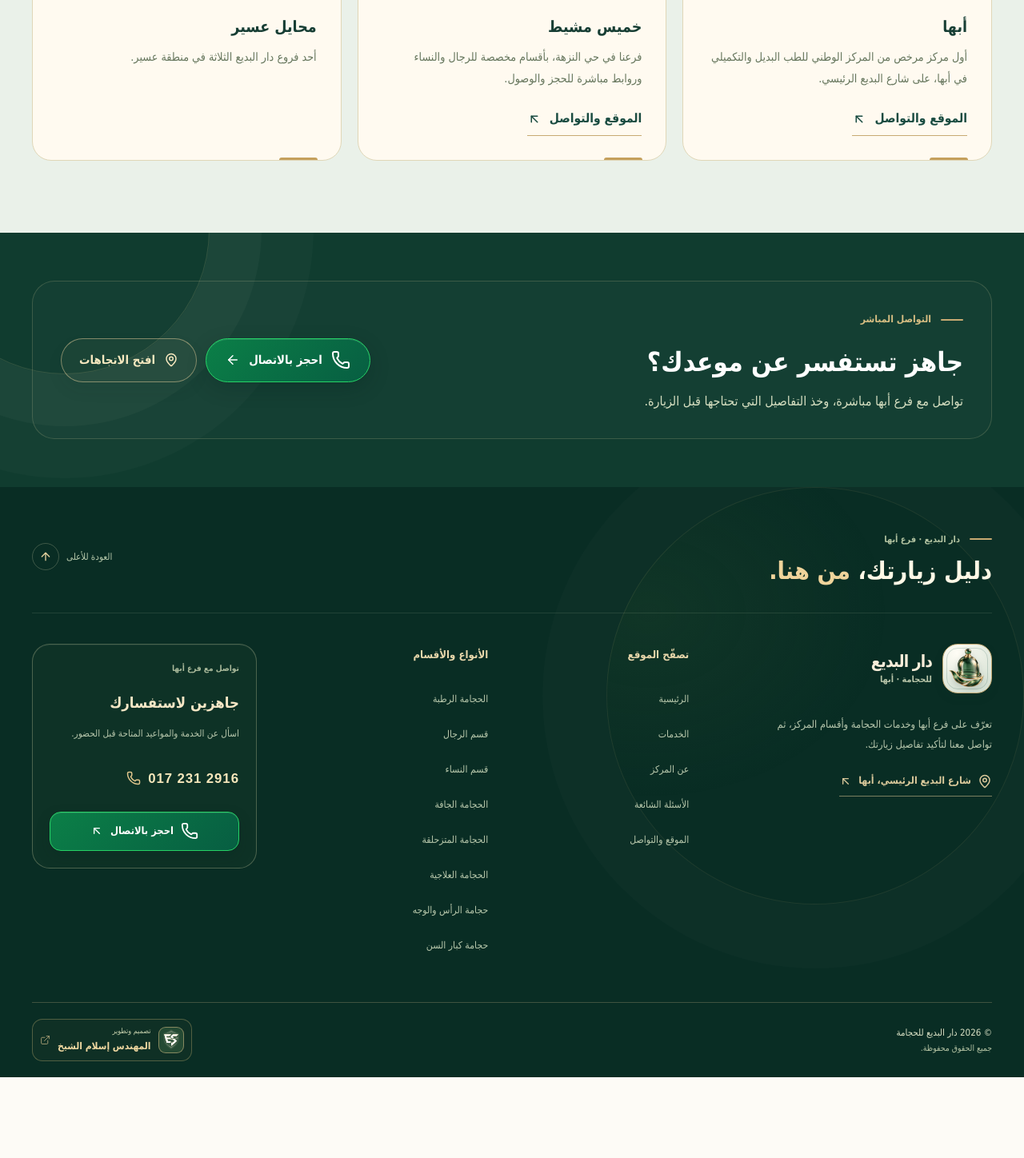
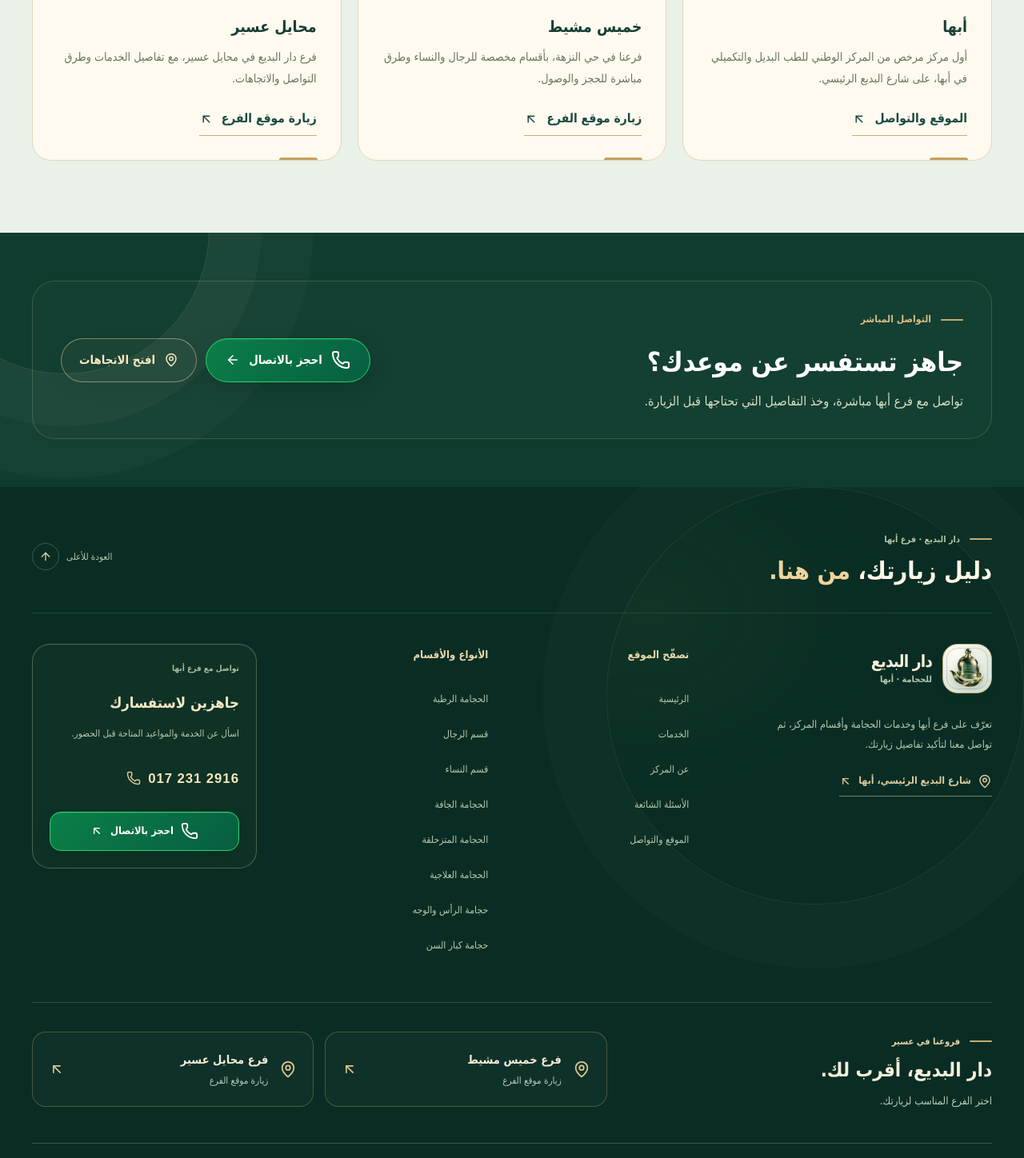
Before and after one commit to EslamElshikh-dev/dar-albadie-khamis, a Next.js app: page /about in a window 1280 px wide. Shown: the part 1800-3248 px from the top of the page at 80% size. Before the commit the page ends 3147 px from the top, so only its background shows below. Built offline with nearby package versions, Linux system fonts and the light colour scheme; no server answers.

Commit message:
Add Khamis and Muhayil website links to Abha footer and branch cards

```diff
--- a/app/about/page.tsx
+++ b/app/about/page.tsx
@@ -3,19 +3,13 @@
 import type { Metadata } from "next";
 import { ArrowUpLeft, Clock3, MapPin, UsersRound } from "lucide-react";
 import { Breadcrumbs, BookingCta } from "@/components/site-shell";
-import { site } from "@/lib/site";
+import { site, branches } from "@/lib/site";
 
 export const metadata: Metadata = {
   title: "عن دار البديع للحجامة وفروعه",
   description: "تعرف على مركز دار البديع للحجامة، بخبرة تزيد على ٩ سنوات و٣ فروع في أبها وخميس مشيط ومحايل عسير، وأقسام مخصصة للرجال والنساء.",
   alternates: { canonical: "/about" },
 };
-
-const branches = [
-  { name: "أبها", description: "أول مركز مرخص من المركز الوطني للطب البديل والتكميلي في أبها، على شارع البديع الرئيسي.", href: "/contact" },
-  { name: "خميس مشيط", description: "فرعنا في حي النزهة، بأقسام مخصصة للرجال والنساء وروابط مباشرة للحجز والوصول.", href: "https://dar-albadie-khamis.vercel.app/contact" },
-  { name: "محايل عسير", description: "أحد فروع دار البديع الثلاثة في منطقة عسير." },
-];
 
 export default function About() {
   return (
@@ -53,7 +47,7 @@
         <div className="container">
           <div className="section-heading">
             <div><span className="eyebrow">فروع دار البديع</span><h2 id="branches-title">٣ فروع، <span>بخبرة تجمعنا.</span></h2></div>
-            <p>تعرف على مدن فروعنا، واستكشف تفاصيل زيارة فرع أبها من خلال هذا الموقع.</p>
+            <p>اختر الفرع المناسب لك، واستكشف خدماته وموقعه وطرق التواصل معه.</p>
           </div>
           <div className="journey-grid">
             {branches.map((branch, index) => (
@@ -61,7 +55,9 @@
                 <span aria-hidden="true">0{index + 1}</span>
                 <h3>{branch.name}</h3>
                 <p>{branch.description}</p>
-                {branch.href ? <Link className="text-link" href={branch.href}>الموقع والتواصل <ArrowUpLeft size={18} aria-hidden="true" /></Link> : null}
+                {branch.isCurrent
+                  ? <Link className="text-link" href={branch.href}>الموقع والتواصل <ArrowUpLeft size={18} aria-hidden="true" /></Link>
+                  : <a className="text-link" href={branch.href} target="_blank" rel="noopener noreferrer" aria-label={`زيارة موقع دار البديع — فرع ${branch.name}`}>زيارة موقع الفرع <ArrowUpLeft size={18} aria-hidden="true" /></a>}
               </article>
             ))}
           </div>
--- a/app/globals.css
+++ b/app/globals.css
@@ -376,3 +376,13 @@
 @media(max-width:760px){.announcement-inner{padding-inline:14px;gap:12px;min-height:39px}.announcement-badge{font-size:.66rem;padding-left:12px}.announcement-item{font-size:.73rem;line-height:39px}.announcement-control,.announcement-toggle{top:4px;left:10px;width:31px;height:31px}.announcement-window{margin-left:34px}.type-grid,.focus-service-grid{grid-template-columns:1fr}.type-card{padding:12px;border-radius:25px;max-width:560px;width:100%;justify-self:center}.type-card-visual{height:245px;border-radius:17px 17px 80px 17px}.type-card-body{padding:23px 20px 12px}.type-card-body h3{font-size:1.63rem}.type-card-body>p{font-size:.91rem}.type-card-link{font-size:.84rem}.type-chips>span{font-size:.7rem}.type-guide{grid-template-columns:1fr;gap:24px;margin-top:37px;padding-top:30px}.type-guide-heading p{max-width:560px}.type-guide-heading h3{font-size:1.85rem}.type-detail-content{margin-inline-start:0;padding-inline:23px}.focus-service-card{padding:26px}.type-grid{gap:20px}}
 @media(max-width:480px){.announcement-badge{display:none}.announcement-inner{padding-inline:8px}.announcement-window{margin-left:40px}.announcement-item{font-size:.7rem}.announcement-group,.announcement-item{gap:24px}.announcement-group{padding-right:24px}.type-card-body{padding-inline:13px}.type-card-visual{height:224px}.type-detail summary{gap:11px;padding:17px 16px}.type-detail-title{font-size:.95rem}.type-detail-title small{font-size:.68rem}.type-detail-content{padding:0 18px 23px}.type-detail-content>p{font-size:.84rem}}
 @media(prefers-reduced-motion:reduce){.announcement-track{animation:none}.announcement-window{overflow-x:auto;scrollbar-width:thin;margin-left:0}.announcement-group+ .announcement-group{display:none}.announcement-toggle,.announcement-control{display:none}.type-card,.type-card-visual img,.type-detail-arrow,.focus-service-card{transition:none}.type-card:hover,.type-card:hover .type-card-visual img,.type-card:hover .type-card-link>span,.focus-service-card:hover{transform:none}}
+
+/* Direct access to the other Dar Al Badie branch websites. */
+.footer-branches{display:grid;grid-template-columns:1fr 1.6fr;align-items:center;gap:32px;border-top:1px solid #e6d19b31;padding-block:30px 40px}
+.footer-branches-heading .eyebrow{font-size:.7rem;margin-bottom:9px}.footer-branches-heading h2{font-size:1.5rem;color:#f6eedb}.footer-branches-heading p{font-size:.82rem;color:#b7cbbc;margin-top:7px}
+.footer-branch-links{display:grid;grid-template-columns:repeat(2,minmax(0,1fr));gap:14px}
+.footer-branch-link{display:flex;align-items:center;gap:14px;min-height:94px;padding:18px 20px;border:1px solid #c5a97055;border-radius:17px;background:#ffffff06;color:#f5ecd7;transition:background .2s,border-color .2s}
+.footer-branch-link:hover,.footer-branch-link:focus-visible{background:#ffffff12;border-color:#d9bd83}.footer-branch-link>svg{flex:none;color:#ddc48d}.footer-branch-link>svg:last-child{margin-inline-start:auto}.footer-branch-link>span{display:flex;flex-direction:column;gap:4px;min-width:0}.footer-branch-link strong{font-size:.91rem}.footer-branch-link small{font-size:.73rem;color:#b7cbbc}
+@media(max-width:760px){.footer-branches{grid-template-columns:1fr;gap:22px;padding-block:27px 32px}.footer-branch-link{padding-inline:17px}}
+@media(max-width:500px){.footer-branch-links{grid-template-columns:1fr;gap:11px}.footer-branch-link{min-height:82px}.footer-branches-heading h2{font-size:1.32rem}}
+@media(prefers-reduced-motion:reduce){.footer-branch-link{transition:none}}
--- a/components/site-shell.tsx
+++ b/components/site-shell.tsx
@@ -6,7 +6,7 @@
 import { DeveloperSignature } from "./developer-signature";
 import { SiteNavigation } from "./site-navigation";
 import { services } from "@/lib/services";
-import { site, contactHref, contactLabel } from "@/lib/site";
+import { site, branches, contactHref, contactLabel } from "@/lib/site";
 
 const links = [
   { href: "/", label: "الرئيسية" },
@@ -52,6 +52,16 @@
         <nav className="footer-links" aria-label="الخدمات والأقسام"><h2>الأنواع والأقسام</h2>{services.filter((service) => service.category !== "overview").map((service) => <Link href={`/services/${service.slug}`} key={service.slug}>{service.shortTitle}</Link>)}</nav>
         <div className="footer-contact"><span className="footer-contact-kicker">تواصل مع فرع أبها</span><h2>جاهزين لاستفسارك</h2><p>اسأل عن الخدمة والمواعيد المتاحة قبل الحضور.</p><a className="footer-phone" href={`tel:${site.phone}`} aria-label={`اتصل بالمركز على ${site.displayPhone}`}><Phone size={18} aria-hidden="true" /><bdi dir="ltr">{site.displayPhone}</bdi></a><a className="footer-whatsapp" href={contactHref()} aria-label="الحجز والتواصل مع فرع دار البديع بأبها"><ContactIcon width={22} height={22} /> {contactLabel} <ArrowUpLeft size={16} aria-hidden="true" /></a></div>
       </div>
+      <div className="container footer-branches">
+        <div className="footer-branches-heading"><span className="eyebrow light-eyebrow">فروعنا في عسير</span><h2>دار البديع، أقرب لك.</h2><p>اختر الفرع المناسب لزيارتك.</p></div>
+        <nav className="footer-branch-links" aria-label="مواقع فروع دار البديع الأخرى">
+          {branches.filter((branch) => !branch.isCurrent).map((branch) => (
+            <a className="footer-branch-link" href={branch.href} key={branch.name} target="_blank" rel="noopener noreferrer" aria-label={`زيارة موقع دار البديع — فرع ${branch.name}`}>
+              <MapPin size={22} aria-hidden="true" /><span><strong>فرع {branch.name}</strong><small>زيارة موقع الفرع</small></span><ArrowUpLeft size={20} aria-hidden="true" />
+            </a>
+          ))}
+        </nav>
+      </div>
       <div className="container footer-bottom"><p className="footer-rights">© {new Date().getFullYear()} دار البديع للحجامة<span>جميع الحقوق محفوظة.</span></p><DeveloperSignature /></div>
     </footer>
   );
--- a/lib/site.ts
+++ b/lib/site.ts
@@ -17,6 +17,12 @@
     emblem: "/images/brand-emblem.webp",
   },
 } as const;
+
+export const branches = [
+  { name: "أبها", description: "أول مركز مرخص من المركز الوطني للطب البديل والتكميلي في أبها، على شارع البديع الرئيسي.", href: "/contact", isCurrent: true },
+  { name: "خميس مشيط", description: "فرعنا في حي النزهة، بأقسام مخصصة للرجال والنساء وطرق مباشرة للحجز والوصول.", href: "https://dar-albadie-khamis.vercel.app/", isCurrent: false },
+  { name: "محايل عسير", description: "فرع دار البديع في محايل عسير، مع تفاصيل الخدمات وطرق التواصل والاتجاهات.", href: "https://dar-albadie-muhayil.vercel.app/", isCurrent: false },
+] as const;
 
 export const siteUrl = (process.env.SITE_URL || "https://dar-albadie-abha.vercel.app").replace(/\/$/, "");
 
```
